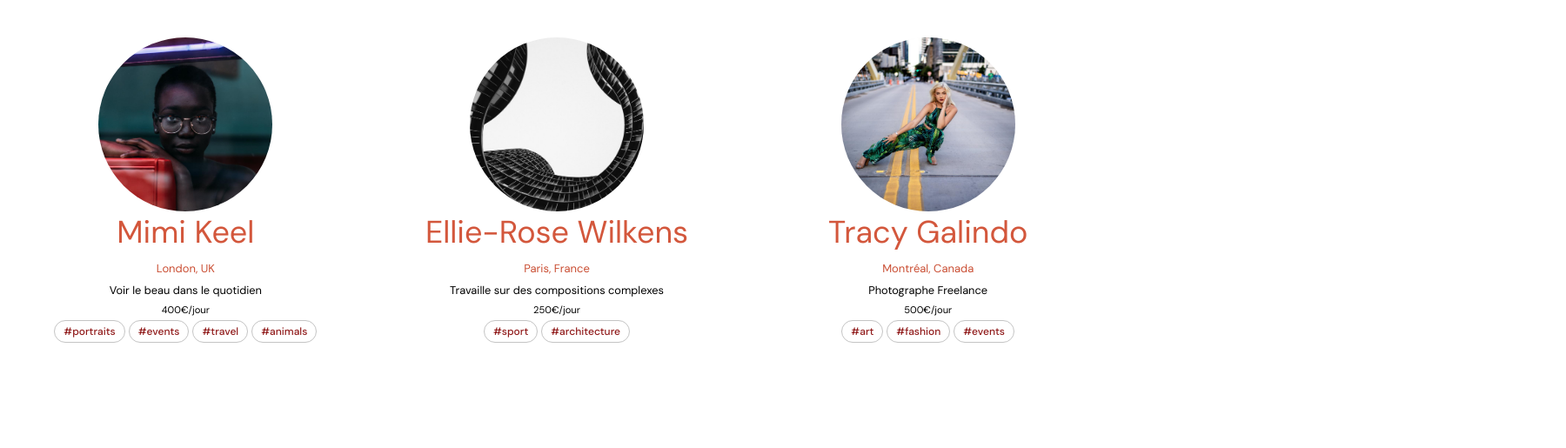
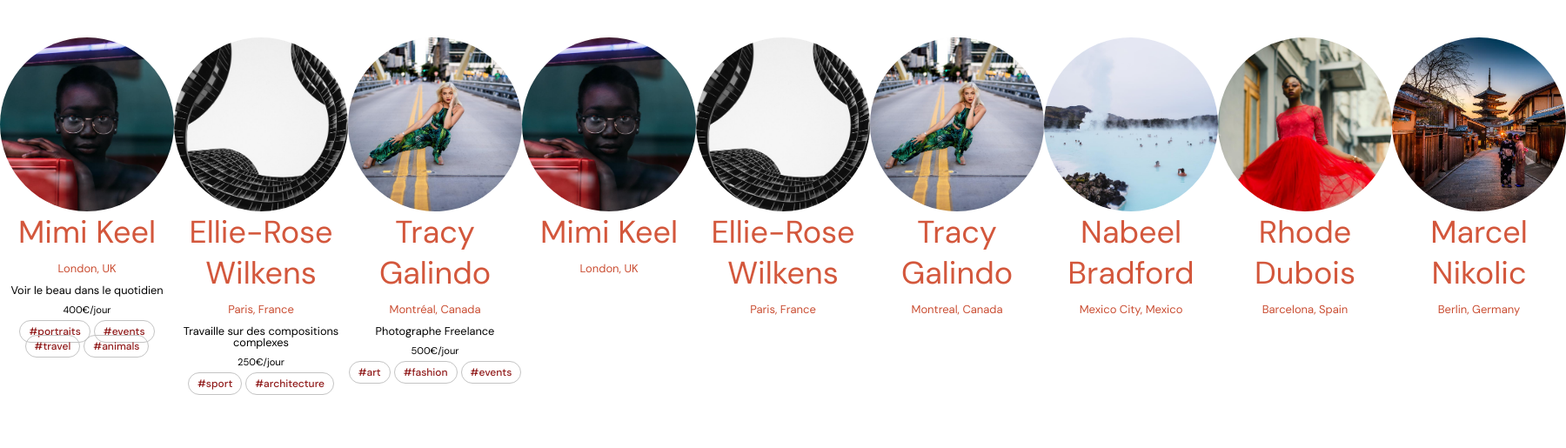
Before and after one commit to EloiMgn/eloimagnien_6_06042021, a website: page index.html in a window 1280 px wide. Shown: the part 157-672 px from the top of the page at 87% size, 1800 px wide, since content can reach past the window. Drawn offline with Linux system fonts and the light colour scheme.

Commit message:
mise en forme via JS

```diff
--- a/index.html
+++ b/index.html
@@ -68,19 +68,22 @@
     <main>
 
         <!-- Mimi Keel -->
-        <div class="row">
+        <section id="row1" class="row">
             <div class="photographer mimi_keel">
+
                 <a href="photographers/Mimi_Keel.html" class="photographer__profil">
-                    <div class="photographer__profil--mimi">
+                    <div class="photographer__profil--mimi_keel">
                         <img class="photographer__profil__img" src="utils/images/Photographers_profil_img/Portrait_Nora.jpg" alt="Mimi Keel profil">
                     </div>
                     <h2 class="photographer__profil__name">Mimi Keel</h2>
                 </a>
+
                 <div class="description">
                     <h3 class="description__location">London, UK</h3>
                     <p class="description__citation">Voir le beau dans le quotidien</p>
                     <p class="description__price">400€/jour</p>
                 </div>
+
                 <div class="links">
                     <a href="#" class="navigation__tag portraits">#portraits</a>
                     <a href="#" class="navigation__tag events">#events</a>
@@ -90,9 +93,9 @@
             </div>
 
             <!-- Ellie-Rose Wilkens -->
-            <div class="photographer ellie_rose_wilkens">
+            <div class="photographer ellie-rose_wilkens">
                 <a href="photographers/Ellie-Rose_Wilkens.html" class="photographer__profil">
-                    <div class="photographer__profil--ellie">
+                    <div class="photographer__profil--ellie-rose_wilkens">
                         <img class="photographer__profil__img" src="utils/images/Photographers_profil_img/Architecture_Horseshoe.jpg" alt="Ellie Rose profil">
             </div>
             <h2 class="photographer__profil__name">Ellie-Rose Wilkens</h2>
@@ -111,7 +114,7 @@
     <!-- Tracy Galindo -->
     <div class="photographer tracy_galindo">
         <a href="photographers/Tracy_Galindo.html" class="photographer__profil">
-            <div class="photographer__profil--tracy">
+            <div class="photographer__profil--tracy_galindo">
                 <img class="photographer__profil__img"
                 src="utils/images/Photographers_profil_img/Fashion_Urban_Jungle.jpg" alt="Tracy Galindo profil">
             </div>
@@ -128,13 +131,13 @@
                 <a href="#" class="navigation__tag events">#events</a>
             </div>
         </div>
-    </div>
+    </section>
 
     <div class="row">
         <!-- Nabeel Bradford  -->
         <div class="photographer nabeel_bradford">
             <a href="photographers/Nabeel_Bradford.html" class="photographer__profil">
-                <div class="photographer__profil--nabeel">
+                <div class="photographer__profil--nabeel_bradford">
                 <img class="photographer__profil__img"
                     src="utils/images/Photographers_profil_img/Travel_Outdoor_Baths.jpg" alt="Nabeel Bradford profil">
                 </div>
@@ -155,7 +158,7 @@
         <!-- Rhode Dubois -->
         <div class="photographer rhode_dubois">
             <a href="photographers/Rhode_Dubois.html" class="photographer__profil">
-                <div class="photographer__profil--rhode">
+                <div class="photographer__profil--rhode_dubois">
                 <img class="photographer__profil__img"
                     src="utils/images/Photographers_profil_img/Fashion_Melody_Red_on_Stripes.jpg"
                     alt="Rhode Dubois profil">
@@ -179,7 +182,7 @@
         <!-- Marcel Nikolic -->
         <div class="photographer marcel_nikolic">
             <a href="photographers/Marcel_Nikolic.html" class="photographer__profil">
-                <div class="photographer__profil--marcel">
+                <div class="photographer__profil--marcel_nikolic">
                 <img class="photographer__profil__img" src="utils/images/Photographers_profil_img/Travel_Tower.jpg"
                     alt="Marcel Nikolic profil">
                 </div>
--- a/index.js
+++ b/index.js
@@ -0,0 +1,65 @@
+
+var section = document.getElementById('row1');
+var requestURL = 'utils/datas/datas.json';
+var request = new XMLHttpRequest();
+request.open('GET', requestURL);
+request.responseType = 'json';
+request.send();
+
+request.onload = function () {
+    var photographers = request.response;
+    showPhotographer(photographers);
+}
+
+function showPhotographer(jsonObj) {
+    var photographers = jsonObj['photographers'];
+
+    for (var i = 0; i < photographers.length; i++) {
+
+        var card = document.createElement('div');
+        card.classList.add("photographer" );
+        card.classList.add(photographers[i].pseudo);
+
+        var cardLink = document.createElement("a");
+        cardLink.classList.add("photographer__profil");
+
+
+        var myPara2 = document.createElement('p');
+        var imageHtml = document.createElement('img');
+        var photographerName = document.createElement('h2');
+        var photographerProfil = document.createElement ('div');
+        var description = document.createElement('div');
+        var location = document.createElement("h3");
+
+
+        var attributeImg = "utils/images/Photographers_profil_img/" + photographers[i].portrait;
+        var attributeLink = "photographers/" + photographers[i].pseudo+ ".html";
+
+
+
+        photographerName.textContent = photographers[i].name;
+        location.textContent = photographers[i].city + ", " + photographers[i].country;
+        myPara2.textContent = photographers[i].tags;
+
+
+        photographerProfil.classList.add("photographer__profil--" + photographers[i].pseudo);
+        imageHtml.classList.add ("photographer__profil__img");
+        photographerName.classList.add("photographer__profil__name");
+        description.classList.add("description");
+        location.classList.add("description__location");
+
+        imageHtml.setAttribute("src", attributeImg );
+        cardLink.setAttribute("href", attributeLink );
+
+
+        card.appendChild(cardLink);
+        card.appendChild(description);
+        cardLink.appendChild(photographerProfil);
+        cardLink.appendChild(imageHtml);
+        cardLink.appendChild(photographerName);
+        description.appendChild(location);
+
+
+        section.appendChild(card);
+    }
+}
--- a/utils/datas/datas.json
+++ b/utils/datas/datas.json
@@ -2,26 +2,29 @@
   "photographers": [
     {
       "name": "Mimi Keel",
+      "pseudo": "mimi_keel",
       "id": 243,
       "city": "London",
       "country": "UK",
       "tags": ["portrait", "events", "travel", "animals"],
       "tagline": "Voir le beau dans le quotidien",
       "price": 400,
-      "portrait": "MimiKeel.jpg"
+      "portrait": "Portrait_Nora.jpg"
     },
     {
       "name": "Ellie-Rose Wilkens",
+      "pseudo": "ellie-rose_wilkens",
       "id": 930,
       "city": "Paris",
       "country": "France",
       "tags": ["sports", "architecture"],
       "tagline": "Capturer des compositions complexes",
       "price": 250,
-      "portrait": "EllieRoseWilkens.jpg"
+      "portrait": "Architecture_horseshoe.jpg"
     },
     {
       "name": "Tracy Galindo",
+      "pseudo": "tracy_galindo",
       "id": 82,
       "city": "Montreal",
       "country": "Canada",
@@ -32,6 +35,7 @@
     },
     {
       "name": "Nabeel Bradford",
+      "pseudo": "nabeel_bradford",
       "id": 527,
       "city": "Mexico City",
       "country": "Mexico",
@@ -42,6 +46,7 @@
     },
     {
       "name": "Rhode Dubois",
+      "pseudo": "rhode_dubois",
       "id": 925,
       "city": "Barcelona",
       "country": "Spain",
@@ -52,6 +57,7 @@
     },
     {
       "name": "Marcel Nikolic",
+      "pseudo": "marcel_nikolic",
       "id": 195,
       "city": "Berlin",
       "country": "Germany",
--- a/utils/styles/SCSS/components/_cards.scss
+++ b/utils/styles/SCSS/components/_cards.scss
@@ -14,7 +14,7 @@
         text-decoration: none;
         text-align: center;
 
-        &--mimi {
+        &--mimi_keel {
             margin: auto;
             background-image: url(../../images/Photographers_profil_img/Portrait_Nora.jpg);
             background-size: cover;
@@ -24,7 +24,7 @@
             border-radius: 10em;
         }
 
-        &--ellie {
+        &--ellie-rose_wilkens {
             margin: auto;
             background-image: url(../../images/Photographers_profil_img/Architecture_horseshoe.jpg);
             background-size: cover;
@@ -34,7 +34,7 @@
             border-radius: 10em;
         }
 
-        &--tracy {
+        &--tracy_galindo {
             margin: auto;
             background-image: url(../../images/Photographers_profil_img/Fashion_Urban_Jungle.jpg);
             background-size: cover;
@@ -44,7 +44,7 @@
             border-radius: 10em;
         }
 
-        &--nabeel {
+        &--nabeel_bradford {
             margin: auto;
             background-image: url(../../images/Photographers_profil_img/Travel_Outdoor_Baths.jpg);
             background-size: cover;
@@ -54,7 +54,7 @@
             border-radius: 10em;
         }
 
-        &--rhode {
+        &--rhode_dubois {
             margin: auto;
             background-image: url(../../images/Photographers_profil_img/Fashion_Melody_Red_on_Stripes.jpg);
             background-size: cover;
@@ -63,7 +63,7 @@
             border-radius: 10em;
         }
 
-        &--marcel {
+        &--marcel_nikolic {
             margin: auto;
             background-image: url(../../images/Photographers_profil_img/Travel_Tower.jpg);
             background-size: cover;
@@ -77,7 +77,7 @@
             display: none;
         }
 
-        h2 {
+        &__name {
             margin: auto;
             width: fit-content;
             text-decoration: none;
```
Also changed, not shown: utils/styles/CSS/style.css.
